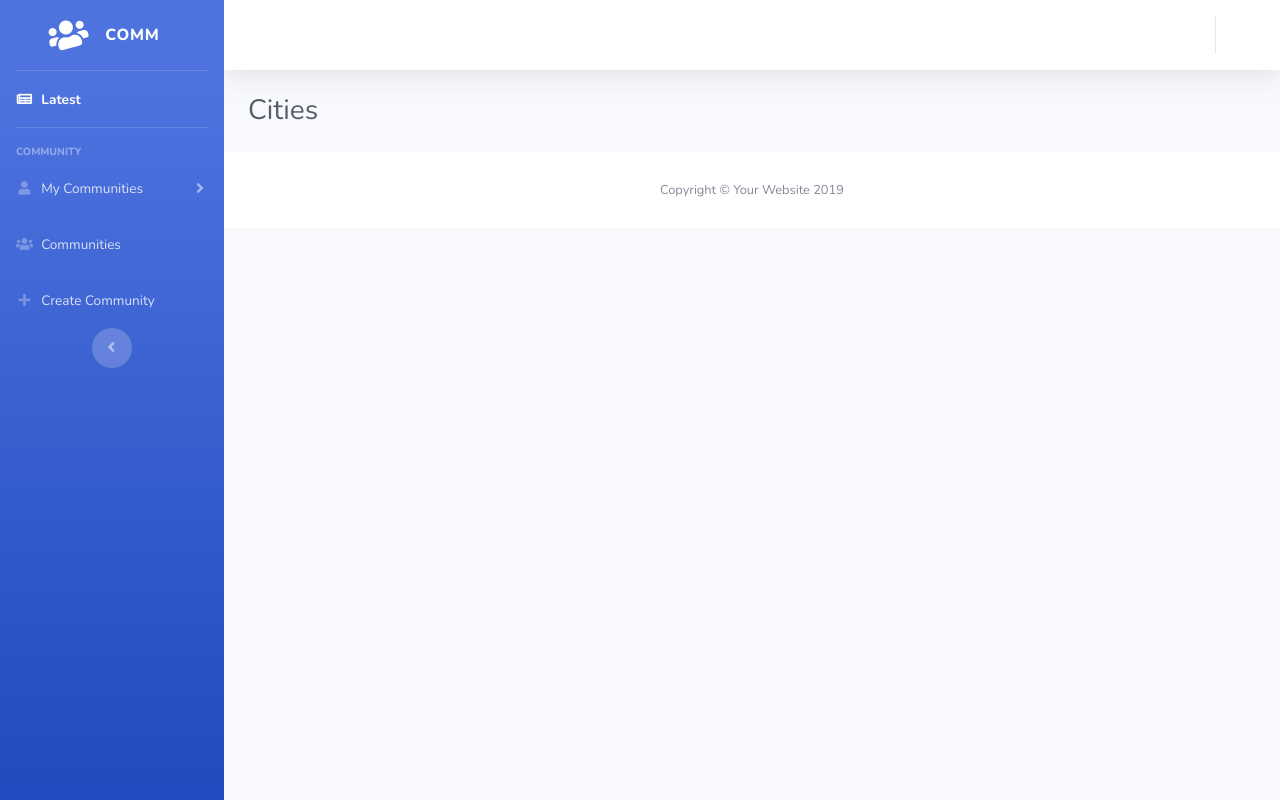
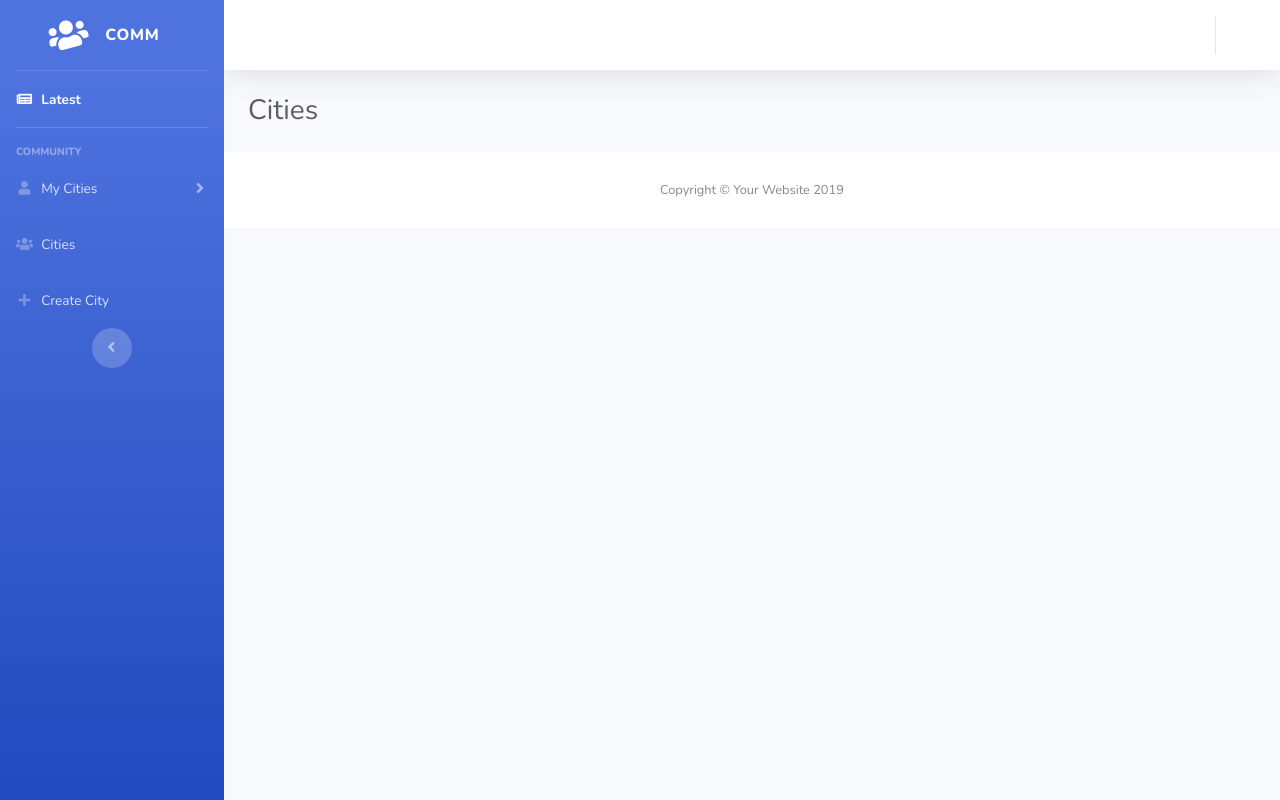
Before and after one commit to bengibaykal/swe574group1, a Django app: template cityapp/templates/user/cards.html in a window 1280 px wide. Run offline with Django 3.2, Linux system fonts and the light colour scheme; the template is opened without the code that fills it, so the values that code supplies are empty; some libraries are stand-ins or nearby versions.

Commit message:
Cards.html changed navbar community to city

```diff
--- a/cityapp/templates/user/cards.html
+++ b/cityapp/templates/user/cards.html
@@ -75,7 +75,7 @@
             <a class="nav-link collapsed" href="#" data-toggle="collapse" data-target="#collapseTwo"
                aria-expanded="true" aria-controls="collapseTwo">
                 <i class="fas fa-fw fa-user"></i>
-                <span>My Communities</span>
+                <span>My Cities</span>
             </a>
             <div id="collapseTwo" class="collapse" aria-labelledby="headingTwo" data-parent="#accordionSidebar">
                 <div class="bg-white py-2 collapse-inner rounded">
@@ -89,16 +89,16 @@
 
         <!-- Nav Item - Utilities Collapse Menu -->
         <li class="nav-item">
-            <a class="nav-link" href="{% url "community:communities-list-user" %}">
+            <a class="nav-link" href="{% url "city:list-city" %}">
                 <i class="fas fa-fw fa-users"></i>
-                <span>Communities</span></a>
+                <span>Cities</span></a>
         </li>
 
 
         <li class="nav-item">
-            <a class="nav-link" href="{% url "community:communities-create" %}">
+            <a class="nav-link" href="{% url "city:create-city" %}">
                 <i class="fas fa-fw fa-plus"></i>
-                <span>Create Community</span></a>
+                <span>Create City</span></a>
         </li>
 
         <!-- Sidebar Toggler (Sidebar) -->
```
